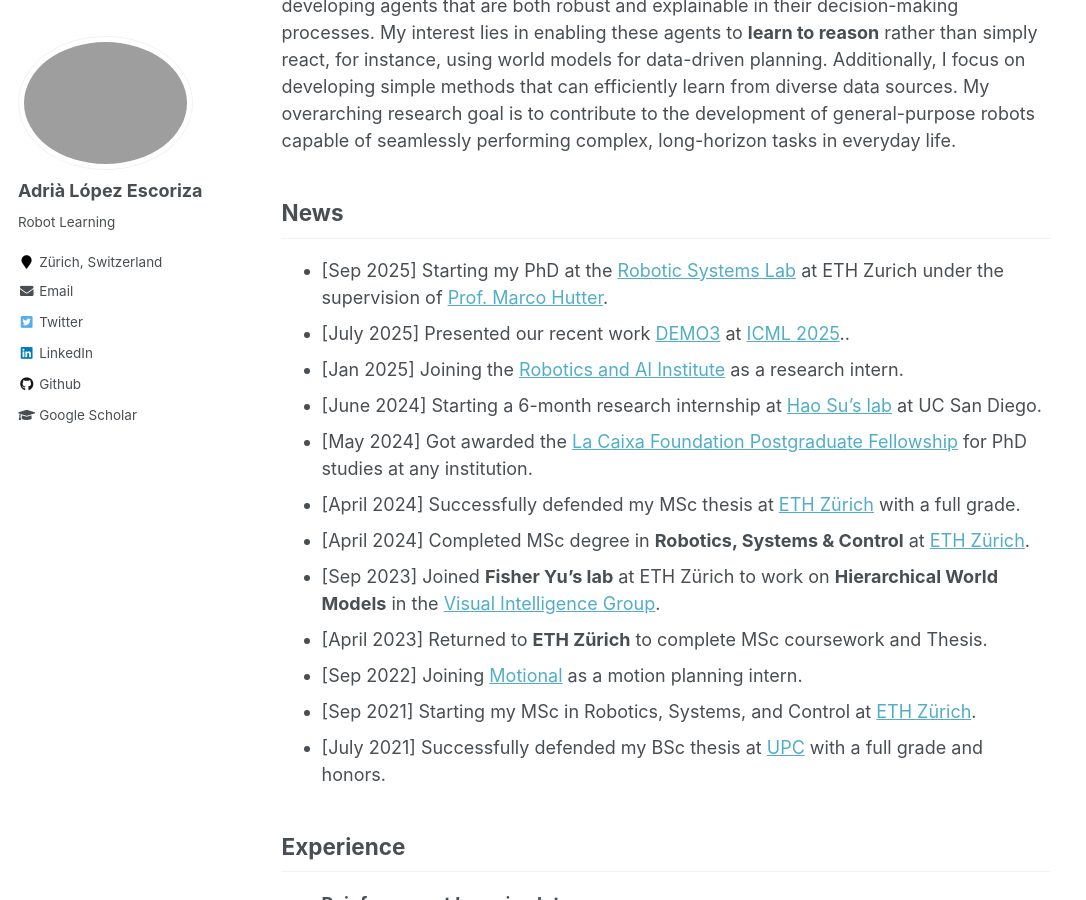
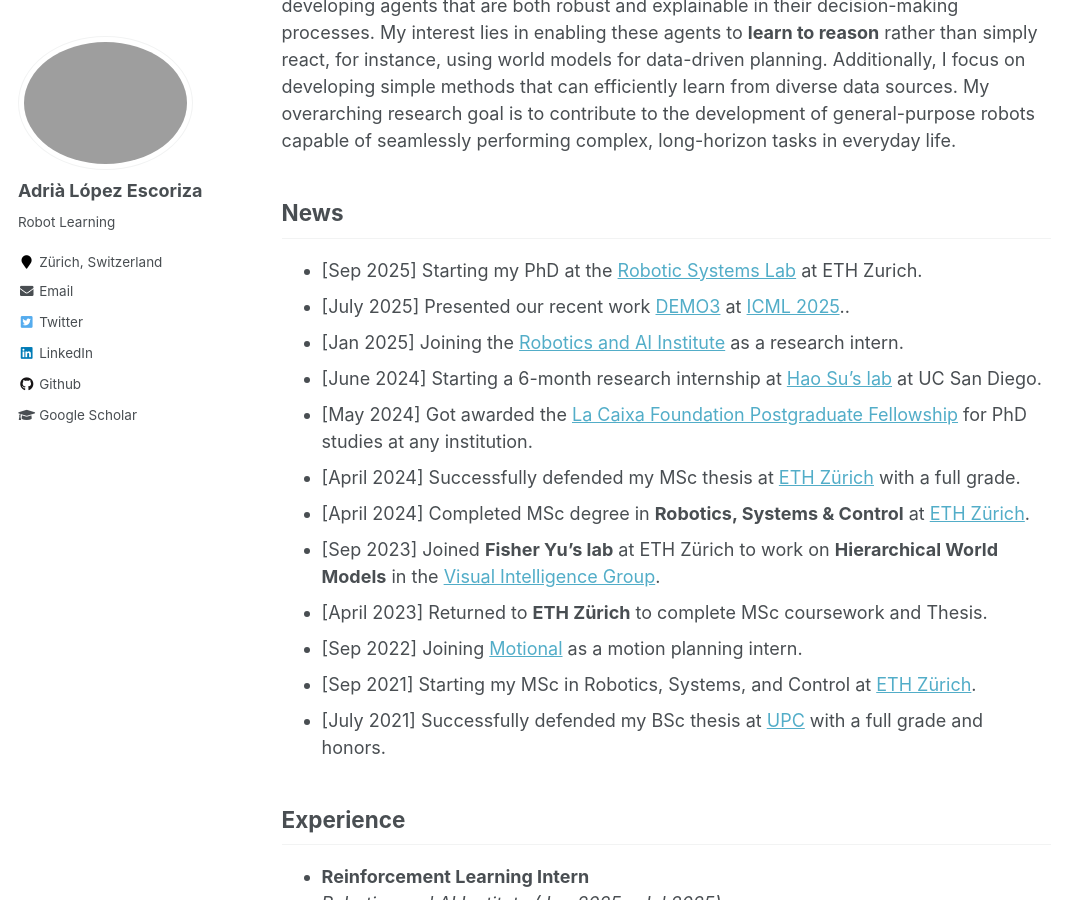
Before and after one commit to adrialopezescoriza/adrialopezescoriza.github.io, a Jekyll site: the page built from _pages/about.md, in a window 1280 px wide and 900 px high, scrolled down 535 px. Shown: the whole window, without its empty margins (0-1086 px from the left). Built offline with Jekyll 4.4.1, drawn with Linux system fonts in a browser that asks for light colours.

Commit message:
Update about

```diff
--- a/_pages/about.md
+++ b/_pages/about.md
@@ -17,7 +17,7 @@ Alongside my studies, I spent two years at **AMZ Racing**, where I worked on the
 Broadly, I am fascinated by the field of robot learning, with a particular focus on developing agents that are both robust and explainable in their decision-making processes. My interest lies in enabling these agents to **learn to reason** rather than simply react, for instance, using world models for data-driven planning. Additionally, I focus on developing simple methods that can efficiently learn from diverse data sources. My overarching research goal is to contribute to the development of general-purpose robots capable of seamlessly performing complex, long-horizon tasks in everyday life.
 
 ## News
-- [Sep 2025] Starting my PhD at the [Robotic Systems Lab](https://rsl.ethz.ch/) at ETH Zurich under the supervision of [Prof. Marco Hutter](https://rsl.ethz.ch/the-lab/people/person-detail.html?persid=110601).
+- [Sep 2025] Starting my PhD at the [Robotic Systems Lab](https://rsl.ethz.ch/) at ETH Zurich.
 - [July 2025] Presented our recent work [DEMO3](https://adrialopezescoriza.github.io/demo3/) at [ICML 2025](https://icml.cc/virtual/2025/poster/46087)..
 - [Jan 2025]  Joining the [Robotics and AI Institute](https://rai-inst.com/) as a research intern.
 - [June 2024] Starting a 6-month research internship at [Hao Su's lab](https://cseweb.ucsd.edu/~haosu/) at UC San Diego.
```
